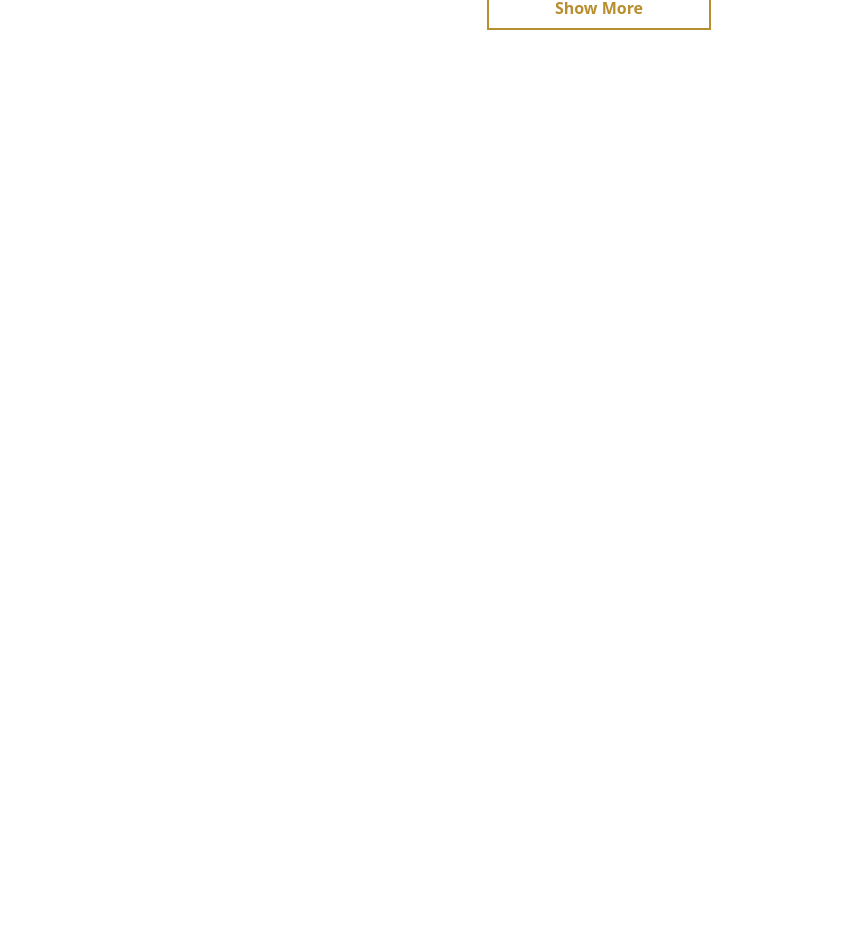
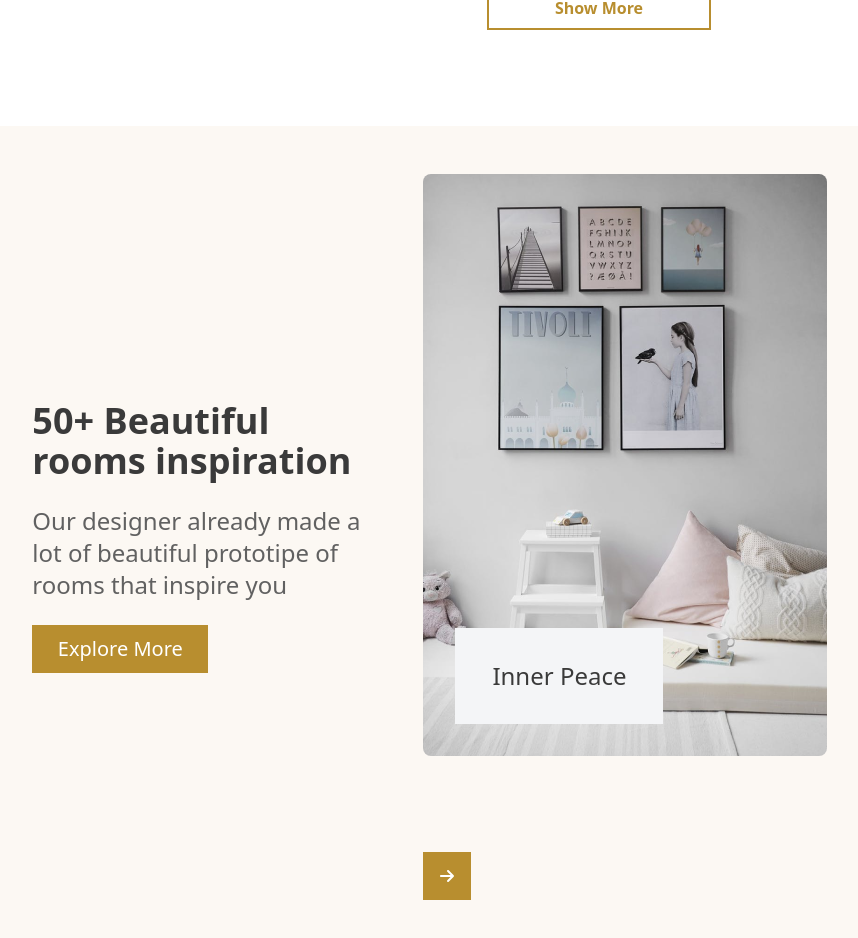
Before and after one commit to BeratHundurel/react-golang-website, a React (Vite) app in the folder client/: page / in a window 1280 px wide. Shown: the part 2638-3576 px from the top of the page, without its empty margins (41-899 px from the left). Before the commit the page ends 2764 px from the top, so only its background shows below. Built offline with nearby package versions, Linux system fonts and the light colour scheme.

Commit message:
Start of room component

```diff
--- /dev/null
+++ b/client/src/app/layout/Home.tsx
@@ -0,0 +1,15 @@
+import Banner from "../../components/home/banner/Banner";
+import BrowseCategory from "../../components/home/browse/BrowseCategory";
+import HomeProducts from "../../components/home/products/HomeProducts";
+import Room from "../../components/home/rooms/Room";
+
+export default function Home() {
+   return (
+      <>
+         <Banner />
+         <BrowseCategory />
+         <HomeProducts />
+         <Room />
+      </>
+   );
+}
--- a/client/src/app/router/Routes.tsx
+++ b/client/src/app/router/Routes.tsx
@@ -1,13 +1,11 @@
 import { createBrowserRouter } from "react-router-dom";
-import Home from "../../components/home/Home";
+import Home from "../layout/Home";
 import App from "../layout/App";
 
 export const router = createBrowserRouter([
    {
       path: "/",
       element: <App />,
-      children: [
-            { path: "/", element: <Home /> },
-      ],
+      children: [{ path: "/", element: <Home /> }],
    },
 ]);
--- a/client/src/components/home/Home.tsx
+++ /dev/null
@@ -1,13 +0,0 @@
-import Banner from "./banner/Banner";
-import BrowseCategory from "./browse/BrowseCategory";
-import HomeProducts from "./products/HomeProducts";
-
-export default function Home() {
-   return (
-      <>
-         <Banner />
-         <BrowseCategory />
-         <HomeProducts />
-      </>
-   );
-}
--- a/client/src/components/home/products/HomeProducts.tsx
+++ b/client/src/components/home/products/HomeProducts.tsx
@@ -61,7 +61,7 @@ const products: product[] = [
 
 export default function HomeProducts() {
    return (
-      <section className="contaier home-products-container mb-24 flex flex-col justify-center items-center">
+      <section className="container home-products-container mb-24 flex flex-col justify-center items-center">
          <h1 className="lg:text-4xl text-3xl font-bold text-neutral mb-8">Our Products</h1>
          <div className="flex flex-row flex-wrap w-11/12 justify-center items-center">
             {products.map((product) => (
--- /dev/null
+++ b/client/src/components/home/rooms/Room.tsx
@@ -0,0 +1,12 @@
+import RoomCards from "./RoomCards";
+import RoomMessage from "./RoomMessage";
+export default function Room() {
+   return (
+      <section className="container bg-calm">
+         <div className="flex py-12 m-auto h-full items-center flex-row justify-between w-11/12">
+            <RoomMessage />
+            <RoomCards />
+         </div>
+      </section>
+   );
+}
--- /dev/null
+++ b/client/src/components/home/rooms/RoomCards.tsx
@@ -0,0 +1,19 @@
+import { faArrowRight } from "@fortawesome/free-solid-svg-icons/faArrowRight";
+import { FontAwesomeIcon } from "@fortawesome/react-fontawesome";
+
+export default function RoomCards() {
+   return (
+      <div className="flex flex-row lg:w-2/3 w-full px-5">
+         <div className="main-room-card">
+            <img className="object-cover rounded-lg" src="/images/main-room.png" alt="room" />
+            <div className="bg-accent relative bottom-32 flex justify-center items-center w-52 left-8 h-24">
+               <p className="text-primary-text text-2xl font-medium">Inner Peace</p>
+            </div>
+            <button className="bg-primary w-12 h-12 text-white">
+               <FontAwesomeIcon icon={faArrowRight} />
+            </button>
+         </div>
+         <div className="secondary-room-card"></div>
+      </div>
+   );
+}
--- /dev/null
+++ b/client/src/components/home/rooms/RoomMessage.tsx
@@ -0,0 +1,9 @@
+export default function RoomMessage() {
+   return (
+      <div className="flex flex-col lg:w-1/3 px-5">
+         <h3 className="text-4xl font-semibold mb-6 text-primary-text">50+ Beautiful rooms inspiration</h3>
+         <p className="text-2xl font-normal mb-6 text-secondary-text">Our designer already made a lot of beautiful prototipe of rooms that inspire you</p>
+         <button className="bg-primary w-44 h-12 text-xl font-medium text-white">Explore More</button>
+      </div>
+   );
+}
--- a/client/tailwind.config.js
+++ b/client/tailwind.config.js
@@ -2,6 +2,7 @@
 export default {
     content: ["./index.html", "./src/**/*.{js,ts,jsx,tsx}"],
     theme: {
+        extend: {
             colors: {
                 "primary": "#B88E2F",
                 "secondary": "#FFF3E3",
@@ -11,7 +12,11 @@ export default {
                 "error": "#E97171",
                 "white": "#FFFFFF",
                 "gray": "#898989",
+                "calm": "#FCF8F3",
+                "primary-text": "#3A3A3A",
+                "secondary-text": "#616161",
             },
+        }
     },
     plugins: [],
 };
```
Also changed, not shown: client/public/images/main-room.png (added). Lines whose indentation alone changed are shown as unchanged.
